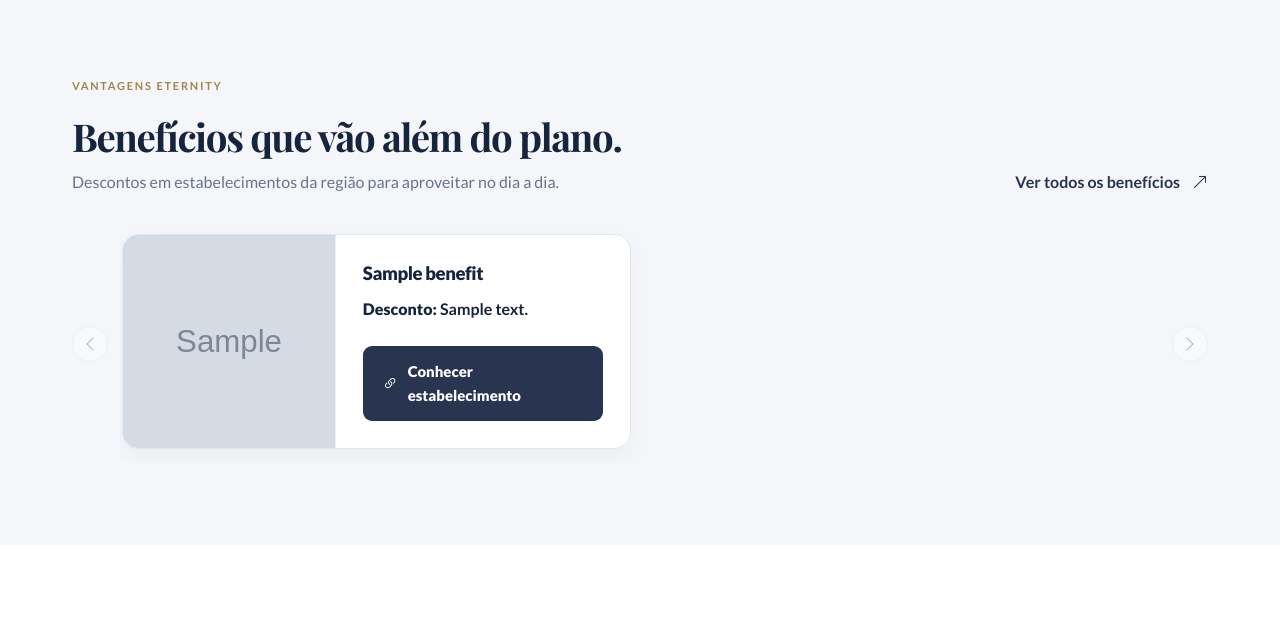
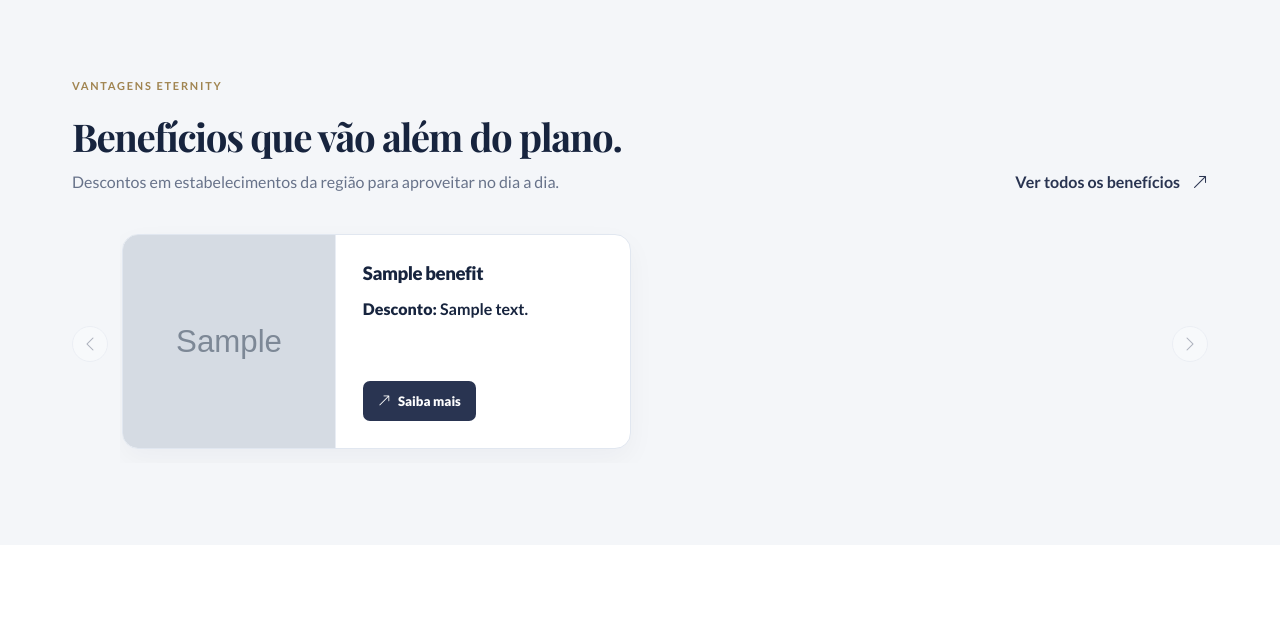
Before and after one commit to MiguelAlmeidaJ/planos-eternity, a PHP site: page / in a window 1280 px wide. Shown: the part 1683-2303 px from the top of the page. Run offline with PHP 8.4, Linux system fonts and the light colour scheme; data comes from the database, SQL or seed files in the repository; tables that the repository leaves empty hold one stand-in row (values such as "Sample post"); grey boxes marked "Sample" are stand-in pictures; data that the repository does not hold is empty; some libraries are stand-ins or nearby versions; some web fonts are replaced.

Commit message:
style: reduzir botao de benefícios nos cards em duas colunas

```diff
--- a/app/views/home.php
+++ b/app/views/home.php
@@ -121,7 +121,7 @@ try {
             <h3><?= e($benefit['name']) ?></h3>
             <p class="et-benefit-discount"><span>Desconto:</span> <?= e($benefit['discount_text']) ?></p>
           <?php if ($benefit['link_url'] !== ''): ?>
-            <a href="<?= e($benefit['link_url']) ?>" <?= preg_match('#^https?://#i',$benefit['link_url'])?'target="_blank" rel="noopener noreferrer"':'' ?> class="et-benefit-cta"><i class="bi bi-link-45deg" aria-hidden="true"></i> Conhecer estabelecimento</a>
+            <a href="<?= e($benefit['link_url']) ?>" <?= preg_match('#^https?://#i',$benefit['link_url'])?'target="_blank" rel="noopener noreferrer"':'' ?> class="et-benefit-cta" aria-label="Conhecer <?= e($benefit['name']) ?>"><i class="bi bi-arrow-up-right" aria-hidden="true"></i> Saiba mais</a>
           <?php else: ?>
             <span class="et-benefit-local">Vantagem para clientes Eternity</span>
           <?php endif; ?>
--- a/assets/css/eternity-brand.css
+++ b/assets/css/eternity-brand.css
@@ -453,3 +453,25 @@ body .plans-page-content .plan-card.featured .plan-price-main strong{color:#2934
   .et-benefits-home .et-benefit-card{grid-template-columns:minmax(0,1fr)}
   .et-benefits-home .et-benefit-image{border-right:0;border-bottom:1px solid #e9edf4}
 }
+
+/* CTA compacto no carrossel: sem quebra de texto nas duas colunas */
+.et-benefits-home .et-benefit-card .et-benefit-cta{
+  flex:0 0 auto;
+  width:auto;
+  max-width:100%;
+  min-height:40px;
+  padding:9px 15px;
+  gap:7px;
+  border-radius:7px;
+  font-size:.82rem;
+  line-height:1.25;
+  white-space:nowrap;
+  align-self:flex-start;
+}
+.et-benefits-home .et-benefit-card .et-benefit-cta i{font-size:.82rem}
+@media(max-width:760px){
+  .et-benefits-home .et-benefit-card .et-benefit-cta{
+    width:auto;
+    align-self:flex-start;
+  }
+}
```
